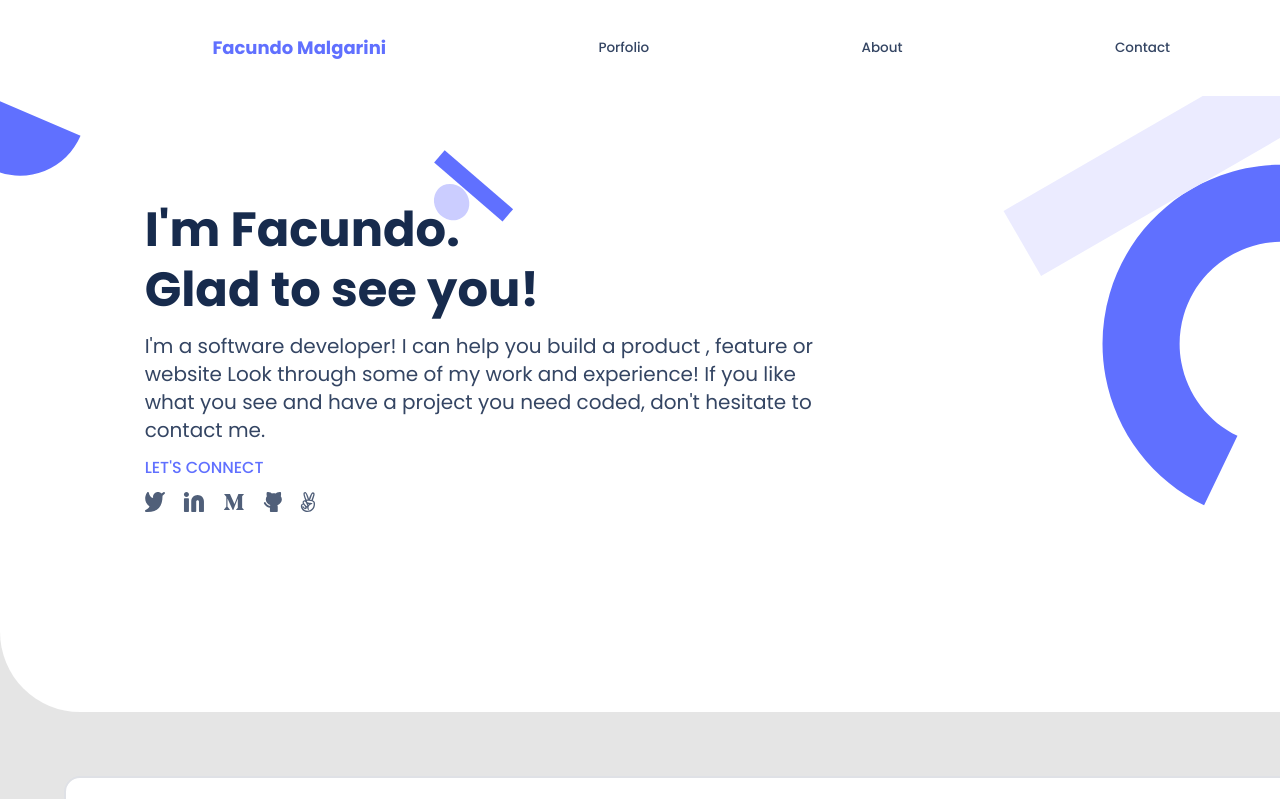
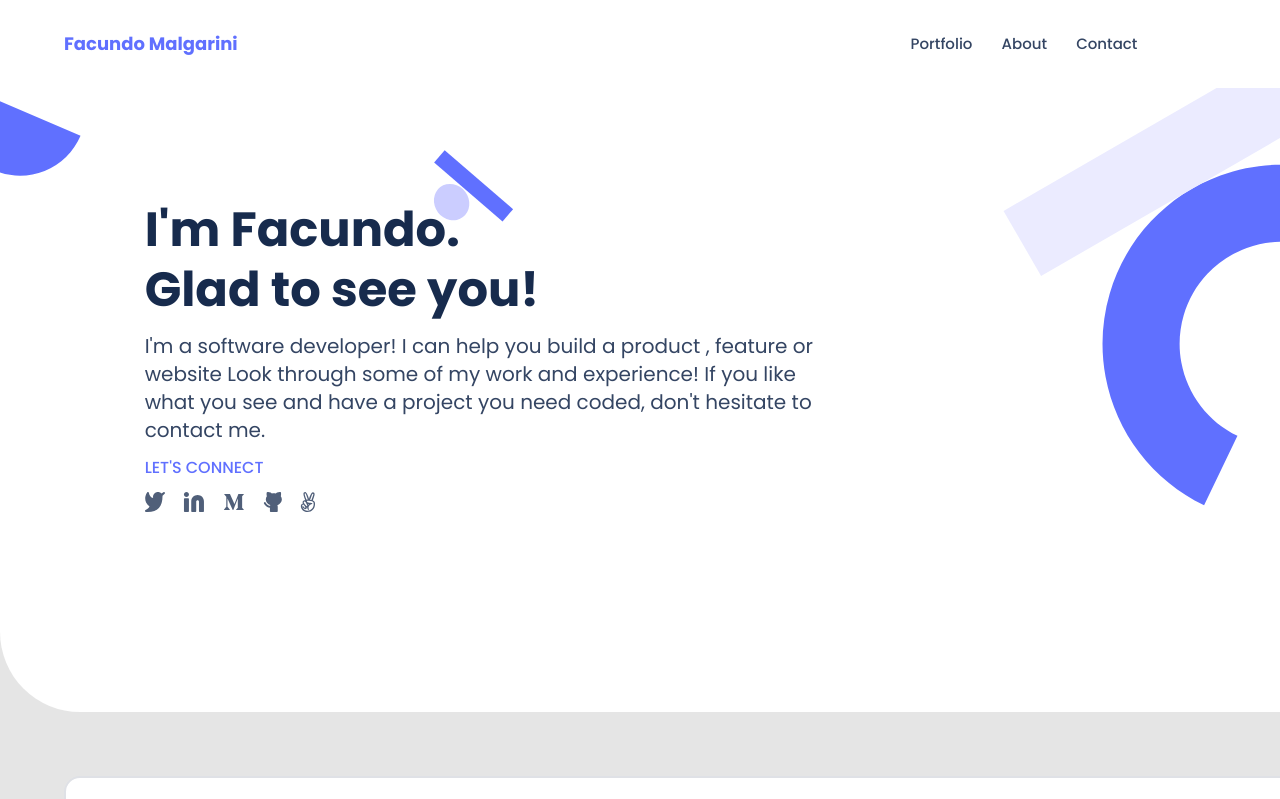
Before and after one commit to fmalgarini/My-portfolio-Project, a website: page index.html in a window 1280 px wide. Shown: the top 799 px of the page. Drawn offline with Linux system fonts and the light colour scheme.

Commit message:
Fixed  Nav items distance

```diff
--- a/index.html
+++ b/index.html
@@ -9,26 +9,29 @@
 </head>
 <body>
 <!-- This nav is for Hour,signal,Wifi and Baterry percentaje -->
-  <header>
-    <nav class="background-image">
+  <header class="background-image">
+    <nav>
       <ul class="nav-container">
         <a href="#" class="nav-items">Facundo Malgarini</a>
         <a href="#" class="nav-items assetNav"></a>
-        <a href="#" class="nav-items nav-links navPortfolio">Porfolio</a>
-        <a href="#" class="nav-items nav-links navAbout">About</a>
-        <a href="#" class="nav-items nav-links navContact">Contact</a>
+      </ul>
+      <ul class="nav-desktop">
+        <a href="#" class="logo-desktop">Facundo Malgarini</a>
+        <div class="container-link">
+          <a href="#" class="desktop-link navPortfolio">Portfolio</a>
+          <a href="#" class="desktop-link navAbout">About</a>
+          <a href="#" class="desktop-link navContact">Contact</a>
+        </div>
       </ul>
     </nav>
   </header>
 <!-- This Section is for BackgroundImage,h1 title, and software developer presentation -->
- <section>
-  <div class="presentation-container">
+ <section class="presentation-container">
        <h1 class="transition-item">I'm Facundo.<br>Glad to see you!</h1>
          <p class="transition-item">I'm a software developer! I can help you build a product , feature or website Look through some of my work and experience! If you like what you see and have a project you need coded, don't hesitate to contact me.
          </p>
          <span class="transition-item">LET'S CONNECT</span>
          <div class="item4 transition-item"></div>
-  </div>
  </section>
 <!-- This section is the grid part, here I have 4 CARDS -->
 <!-- __________________________________CARD1______________________________ -->
--- a/style.css
+++ b/style.css
@@ -533,6 +533,10 @@ textarea::placeholder {
   .assetnav {
     display: none;
   }
+
+  .nav-container{
+  display: none;
+}
 }
 
 @media only screen and (min-width: 768px) {
@@ -547,39 +551,37 @@ textarea::placeholder {
     font-size: 15px;
     line-height: 20px;
     list-style: none;
-    height: 12vh;
+    height: 11vh;
     background-color: white;
     position: fixed;
+    align-items: center;
     width: 100%;
-    justify-content: space-evenly;
+    justify-content: space-between;
   }
 
-  .nav-container {
-    display: flex;
+
+  .logo-desktop {
+  color: #6070ff;
+  font-weight: 700;
+  font-size: 18px;
+  padding-left: 4rem;
+  }
+
+
+
+ .container-link {
+  display: flex;
+  justify-content: space-around;
+  width: 20%;
+  margin-right: 8rem;
+
+}
+
+  .desktop-link {
+    color: rgba(52, 69, 99, 1);
+    font-weight: 500;
     font-size: 15px;
     line-height: 20px;
-    list-style: none;
-    height: 12vh;
-    background-color: white;
-    position: fixed;
-    width: 100%;
-    justify-content: space-evenly;
-  }
-
-  .nav-logo {
-    border: 3px solid;
-  }
-
-  .nav-links {
-    display: flex;
-    color: rgba(52, 69, 99, 1);
-    font-weight: 500;
-    font-size: 0.9em;
-    line-height: 20px;
-  }
-
-  .assetNav {
-    display: none;
   }
 
   /* Presentation */
```
